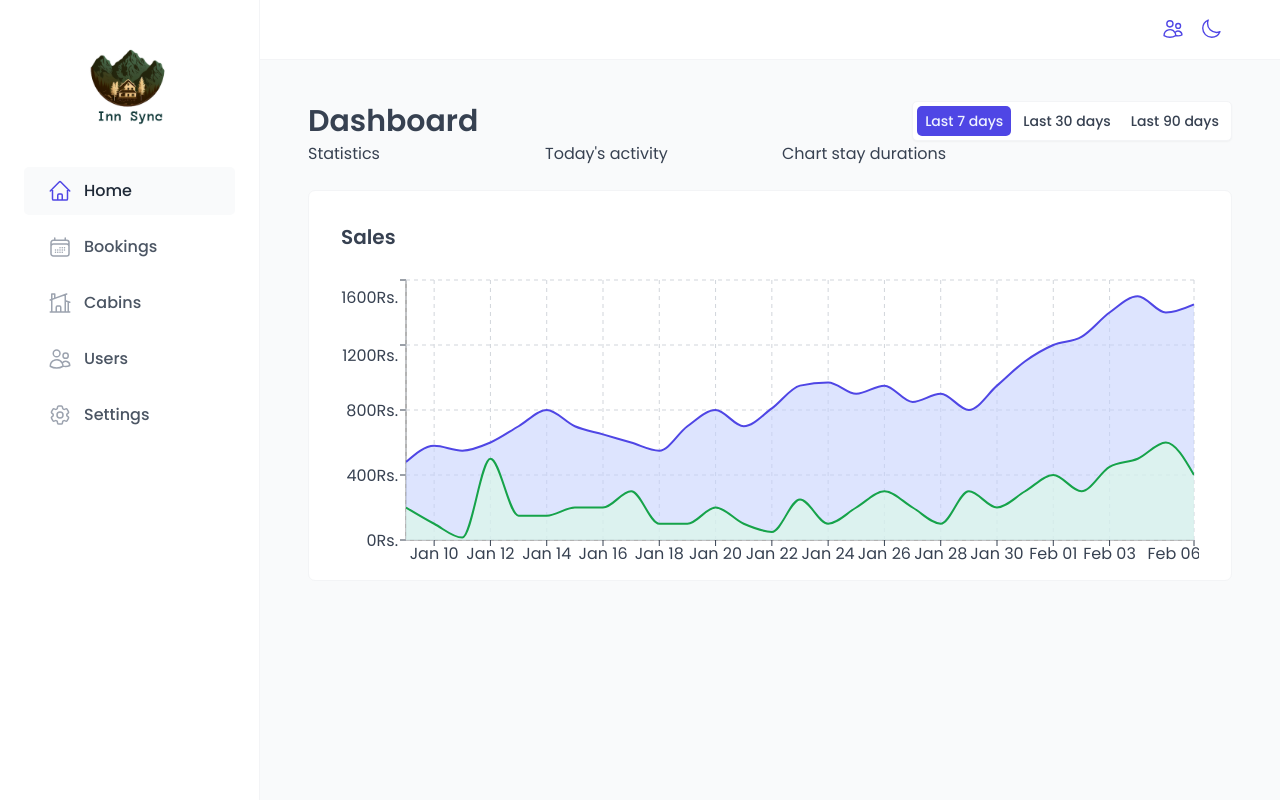
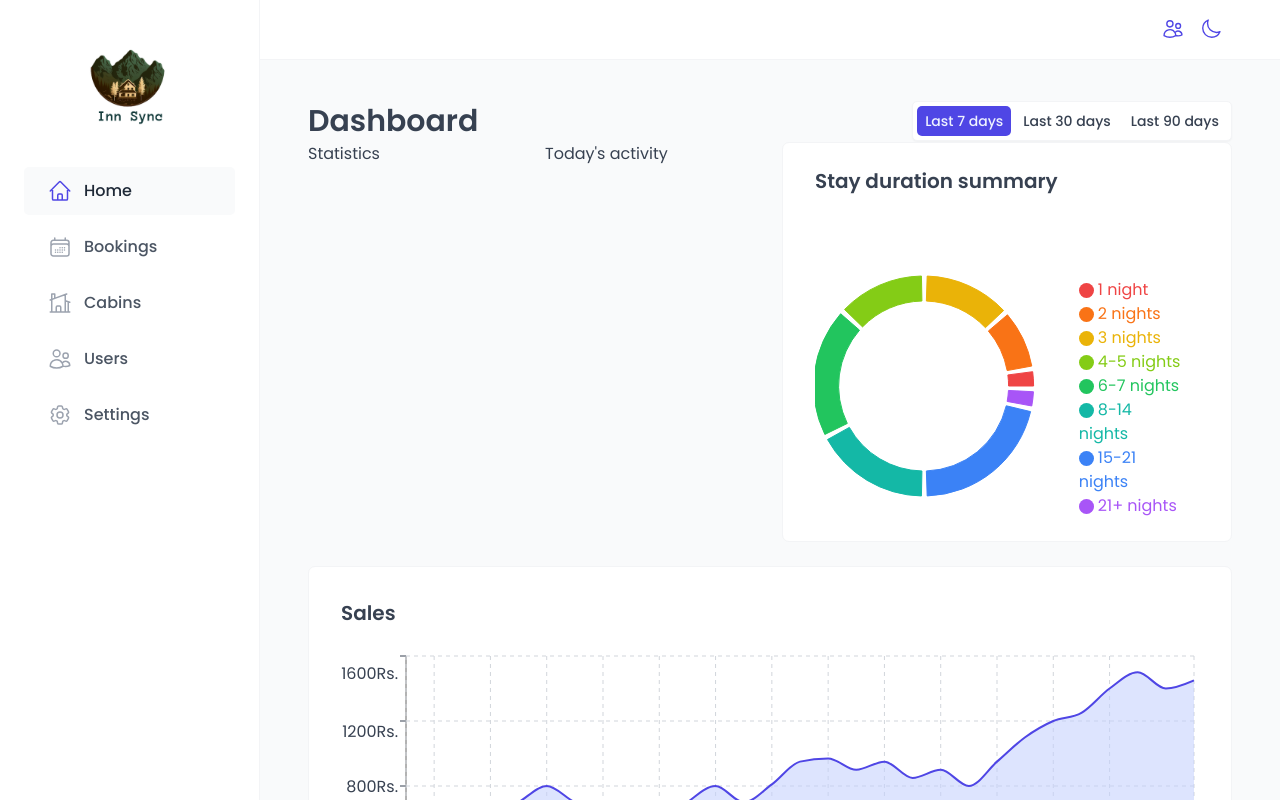
Before and after one commit to SaurabhSingh2115/inn_sync, a React (Vite) app in the folder client/inn-sync/: page /dashboard in a window 1280 px wide. Shown: the top 800 px of the page. Built offline with nearby package versions, Linux system fonts and the light colour scheme; a web font is replaced by a local one.

Commit message:
Added Duration Chart

```diff
--- a/client/inn-sync/src/features/dashboard/DashboardLayout.jsx
+++ b/client/inn-sync/src/features/dashboard/DashboardLayout.jsx
@@ -1,5 +1,7 @@
 import styled from "styled-components";
 import SalesChart from "./SalesChart";
+import DurationChart from "./DurationChart";
+import { useDarkMode } from "../../context/DarkModeContext";
 
 const StyledDashboardLayout = styled.div`
   display: grid;
@@ -8,6 +10,23 @@ const StyledDashboardLayout = styled.div`
   gap: 2.4rem;
 `;
 
+const confirmedStays = [
+  { numNights: 1 },
+  { numNights: 2 },
+  { numNights: 2 },
+  { numNights: 3 },
+  { numNights: 4 },
+  { numNights: 5 },
+  { numNights: 5 },
+  { numNights: 6 },
+  { numNights: 7 },
+  { numNights: 8 },
+  { numNights: 9 },
+  { numNights: 10 },
+  { numNights: 15 },
+  { numNights: 21 },
+  { numNights: 22 },
+];
 /*
 We need to distinguish between two types of data here:
 1) BOOKINGS: the actual sales. For example, in the last 30 days, the hotel might have sold 10 bookings online, but these guests might only arrive and check in in the far future (or not, as booking also happen on-site)
@@ -19,7 +38,7 @@ function DashboardLayout() {
     <StyledDashboardLayout>
       <div>Statistics</div>
       <div>Today's activity</div>
-      <div>Chart stay durations</div>
+      <DurationChart confirmedStays={confirmedStays} />
       <>
         <SalesChart />
       </>
--- a/client/inn-sync/src/features/dashboard/DurationChart.jsx
+++ b/client/inn-sync/src/features/dashboard/DurationChart.jsx
@@ -1,4 +1,5 @@
-import { useDarkMode } from 'context/DarkModeContext';
+import styled from "styled-components";
+import Heading from "../../ui/Heading";
 import {
   Cell,
   Legend,
@@ -6,197 +7,125 @@ import {
   PieChart,
   ResponsiveContainer,
   Tooltip,
-} from 'recharts';
-import styled from 'styled-components';
-import { box } from 'styles/styles';
-import Heading from 'ui/Heading';
+} from "recharts";
+import { useDarkMode } from "../../context/DarkModeContext";
+const ChartBox = styled.div`
+  /* Box */
+  background-color: var(--color-grey-0);
+  border: 1px solid var(--color-grey-100);
+  border-radius: var(--border-radius-md);
 
-const ChartBox = styled.div`
-  ${box}
   padding: 2.4rem 3.2rem;
+  grid-column: 3 / span 2;
 
-  grid-column: 3 / span 2;
+  /* Add a fixed height */
+  height: 400px;
+
+  & > *:first-child {
+    margin-bottom: 1.6rem;
+  }
 
   & .recharts-pie-label-text {
     font-weight: 600;
   }
 
-  /* A bit hack, but okay */
-  & > *:first-child {
-    margin-bottom: 1.6rem;
+  /* Media queries for responsiveness */
+  @media (max-width: 1200px) {
+    grid-column: 2 / span 3;
+  }
+
+  @media (max-width: 900px) {
+    grid-column: 1 / span 4;
+  }
+
+  @media (max-width: 600px) {
+    height: 300px;
   }
 `;
-/*
-const startDataLight = {
-  '1 nights': {
-    duration: '1 nights',
-    value: 0,
-    color: '#ef4444',
-  },
-  '2 nights': {
-    duration: '2 nights',
-    value: 0,
-    color: '#f97316',
-  },
-  '3 nights': {
-    duration: '3 nights',
-    value: 0,
-    color: '#eab308',
-  },
-  '4-5 nights': {
-    duration: '4-5 nights',
-    value: 0,
-    color: '#84cc16',
-  },
-  '6-7 nights': {
-    duration: '6-7 nights',
-    value: 0,
-    color: '#22c55e',
-  },
-  '8-14 nights': {
-    duration: '8-14 nights',
-    value: 0,
-    color: '#14b8a6',
-  },
-  '15-21 nights': {
-    duration: '15-21 nights',
-    value: 0,
-    color: '#3b82f6',
-  },
-  '21+ nights': {
-    duration: '21+ nights',
-    value: 0,
-    color: '#a855f7',
-  },
-};
-
-const startDataDark = {
-  '1 nights': {
-    duration: '1 nights',
-    value: 0,
-    color: '#b91c1c',
-  },
-  '2 nights': {
-    duration: '2 nights',
-    value: 0,
-    color: '#c2410c',
-  },
-  '3 nights': {
-    duration: '3 nights',
-    value: 0,
-    color: '#a16207',
-  },
-  '4-5 nights': {
-    duration: '4-5 nights',
-    value: 0,
-    color: '#4d7c0f',
-  },
-  '6-7 nights': {
-    duration: '6-7 nights',
-    value: 0,
-    color: '#15803d',
-  },
-  '8-14 nights': {
-    duration: '8-14 nights',
-    value: 0,
-    color: '#0f766e',
-  },
-  '15-21 nights': {
-    duration: '15-21 nights',
-    value: 0,
-    color: '#1d4ed8',
-  },
-  '21+ nights': {
-    duration: '21+ nights',
-    value: 0,
-    color: '#7e22ce',
-  },
-};
-*/
 
 const startDataLight = [
   {
-    duration: '1 night',
+    duration: "1 night",
     value: 0,
-    color: '#ef4444',
+    color: "#ef4444",
   },
   {
-    duration: '2 nights',
-    value: 0,
-    color: '#f97316',
+    duration: "2 nights",
+    value: 2,
+    color: "#f97316",
   },
   {
-    duration: '3 nights',
-    value: 0,
-    color: '#eab308',
+    duration: "3 nights",
+    value: 5,
+    color: "#eab308",
   },
   {
-    duration: '4-5 nights',
-    value: 0,
-    color: '#84cc16',
+    duration: "4-5 nights",
+    value: 3,
+    color: "#84cc16",
   },
   {
-    duration: '6-7 nights',
-    value: 0,
-    color: '#22c55e',
+    duration: "6-7 nights",
+    value: 7,
+    color: "#22c55e",
   },
   {
-    duration: '8-14 nights',
-    value: 0,
-    color: '#14b8a6',
+    duration: "8-14 nights",
+    value: 5,
+    color: "#14b8a6",
   },
   {
-    duration: '15-21 nights',
-    value: 0,
-    color: '#3b82f6',
+    duration: "15-21 nights",
+    value: 8,
+    color: "#3b82f6",
   },
   {
-    duration: '21+ nights',
+    duration: "21+ nights",
     value: 0,
-    color: '#a855f7',
+    color: "#a855f7",
   },
 ];
 
 const startDataDark = [
   {
-    duration: '1 night',
+    duration: "1 night",
     value: 0,
-    color: '#b91c1c',
+    color: "#b91c1c",
   },
   {
-    duration: '2 nights',
+    duration: "2 nights",
     value: 0,
-    color: '#c2410c',
+    color: "#c2410c",
   },
   {
-    duration: '3 nights',
+    duration: "3 nights",
     value: 0,
-    color: '#a16207',
+    color: "#a16207",
   },
   {
-    duration: '4-5 nights',
+    duration: "4-5 nights",
     value: 0,
-    color: '#4d7c0f',
+    color: "#4d7c0f",
   },
   {
-    duration: '6-7 nights',
+    duration: "6-7 nights",
     value: 0,
-    color: '#15803d',
+    color: "#15803d",
   },
   {
-    duration: '8-14 nights',
+    duration: "8-14 nights",
     value: 0,
-    color: '#0f766e',
+    color: "#0f766e",
   },
   {
-    duration: '15-21 nights',
+    duration: "15-21 nights",
     value: 0,
-    color: '#1d4ed8',
+    color: "#1d4ed8",
   },
   {
-    duration: '21+ nights',
+    duration: "21+ nights",
     value: 0,
-    color: '#7e22ce',
+    color: "#7e22ce",
   },
 ];
 
@@ -212,119 +141,74 @@ function prepareData(startData, stays) {
   const data = stays
     .reduce((arr, cur) => {
       const num = cur.numNights;
-      if (num === 1) return incArrayValue(arr, '1 night');
-      if (num === 2) return incArrayValue(arr, '2 nights');
-      if (num === 3) return incArrayValue(arr, '3 nights');
-      if ([4, 5].includes(num)) return incArrayValue(arr, '4-5 nights');
-      if ([6, 7].includes(num)) return incArrayValue(arr, '6-7 nights');
-      if (num >= 8 && num <= 14) return incArrayValue(arr, '8-14 nights');
-      if (num >= 15 && num <= 21) return incArrayValue(arr, '15-21 nights');
-      if (num >= 21) return incArrayValue(arr, '21+ nights');
+      if (num === 1) return incArrayValue(arr, "1 night");
+      if (num === 2) return incArrayValue(arr, "2 nights");
+      if (num === 3) return incArrayValue(arr, "3 nights");
+      if ([4, 5].includes(num)) return incArrayValue(arr, "4-5 nights");
+      if ([6, 7].includes(num)) return incArrayValue(arr, "6-7 nights");
+      if (num >= 8 && num <= 14) return incArrayValue(arr, "8-14 nights");
+      if (num >= 15 && num <= 21) return incArrayValue(arr, "15-21 nights");
+      if (num >= 21) return incArrayValue(arr, "21+ nights");
       return arr;
     }, startData)
     .filter((obj) => obj.value > 0);
 
   return data;
+}
 
-  /*
-  const tempData = stays.reduce((obj, cur) => {
-    const num = cur.numNights;
-    console.log(num, obj);
-    // For 1, 2, or 3 nights, we have single category
-    if (num <= 3) {
-      obj[`${num} nights`] = {
-        ...obj[`${num} nights`],
-        value: obj[`${num} nights`].value + 1,
-      };
-      return obj;
-    }
-    if (num === 4 || num === 5) {
-      console.log(obj['4-5 nights']);
-      console.log(obj['4-5 nights'].value + 1);
-
-      obj['4-5 nights'] = {
-        ...obj['4-5 nights'],
-        value: obj['4-5 nights'].value + 1,
-      };
-      return obj;
-    }
-    if (num === 6 || num === 7) {
-      obj['6-7 nights'] = {
-        ...obj['6-7 nights'],
-        value: obj['6-7 nights'].value + 1,
-      };
-      return obj;
-    }
-    if (num >= 8 && num <= 14) {
-      obj['8-14 nights'] = {
-        ...obj['8-14 nights'],
-        value: obj['8-14 nights'].value + 1,
-      };
-      return obj;
-    }
-    if (num >= 15 && num <= 21) {
-      obj['15-21 nights'] = {
-        ...obj['15-21 nights'],
-        value: obj['15-21 nights'].value + 1,
-      };
-      return obj;
-    }
-    if (num >= 21) {
-      obj['21+ nights'] = {
-        ...obj['21+ nights'],
-        value: obj['21+ nights'].value + 1,
-      };
-      return obj;
-    }
-
-    return obj;
-  }, startData);
-
-  return Object.values(tempData).filter((obj) => obj.value > 0);
-  */
-}
+const confirmedStays = [
+  { numNights: 1 },
+  { numNights: 2 },
+  { numNights: 2 },
+  { numNights: 3 },
+  { numNights: 4 },
+  { numNights: 5 },
+  { numNights: 5 },
+  { numNights: 6 },
+  { numNights: 7 },
+  { numNights: 8 },
+  { numNights: 9 },
+  { numNights: 10 },
+  { numNights: 15 },
+  { numNights: 21 },
+  { numNights: 22 },
+];
 
 function DurationChart({ confirmedStays }) {
   const { isDarkMode } = useDarkMode();
   const startData = isDarkMode ? startDataDark : startDataLight;
   const data = prepareData(startData, confirmedStays);
-
   return (
     <ChartBox>
-      <Heading type='h2'>Stay duration summary</Heading>
-      <ResponsiveContainer width='100%' height={240}>
+      <Heading as="h2">Stay duration summary</Heading>
+      <ResponsiveContainer>
         <PieChart>
           <Pie
             data={data}
-            nameKey='duration'
-            dataKey='value'
-            cx='40%'
-            cy='50%'
+            nameKey="duration"
+            dataKey="value"
             innerRadius={85}
             outerRadius={110}
-            fill='#4f46e5'
+            cx="40%"
+            cy="50%"
             paddingAngle={3}
-            startAngle={180}
-            endAngle={-180}
           >
-            {data.map((entry, i) => (
+            {data.map((entry) => (
               <Cell
-                key={entry.duration}
                 fill={entry.color}
                 stroke={entry.color}
+                key={entry.duration}
               />
             ))}
           </Pie>
           <Tooltip />
           <Legend
-            // verticalAlign='bottom'
-            // align='center'
-            verticalAlign='middle'
-            align='right'
-            width='30%'
-            layout='vertical'
+            verticalAlign="middle"
+            align="right"
+            width="30%"
+            layout="vertical"
             iconSize={15}
-            iconType='circle'
+            iconType="circle"
           />
         </PieChart>
       </ResponsiveContainer>
```
